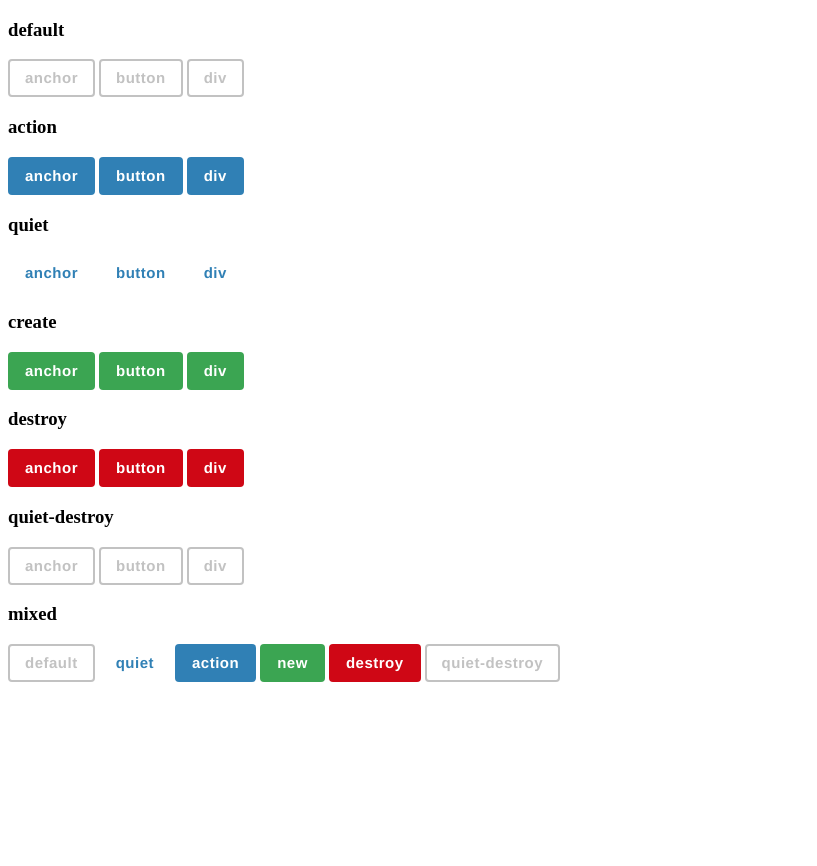
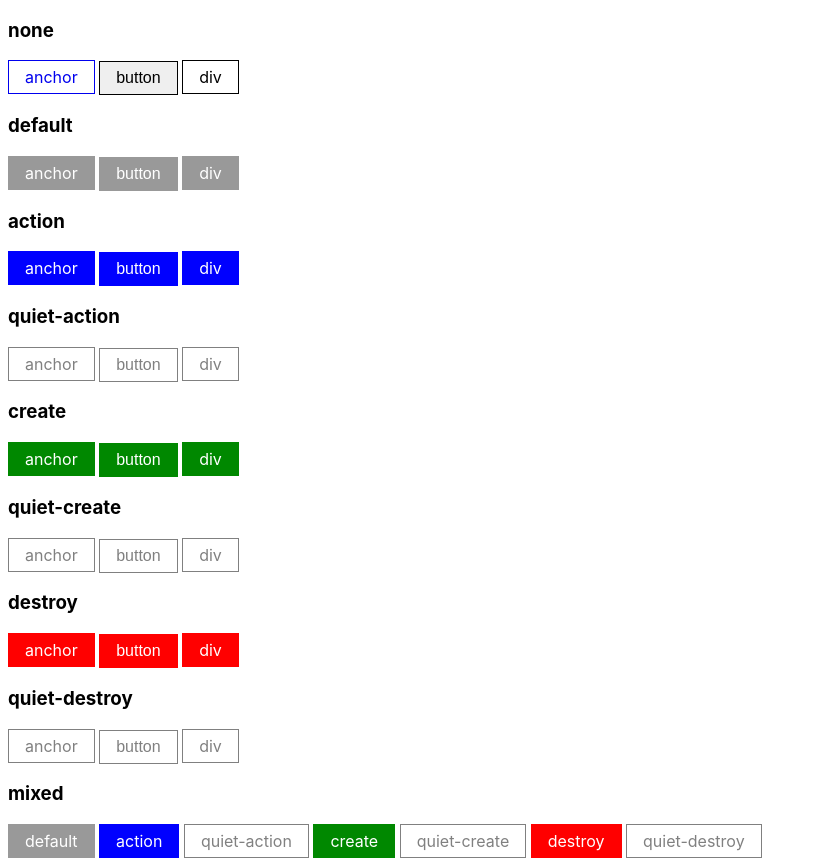
Before and after one commit to chantastic/btn.css, a website: page index.html in a window 1280 px wide. Shown: the whole page, without its empty margins (0-817 px from the left). Before the commit the page ends 800 px from the top, so only its background shows below. Drawn offline with Linux system fonts and the light colour scheme.

Commit message:
rework: back at it again with the minimal btns

```diff
--- a/btn.css
+++ b/btn.css
@@ -1,101 +1,114 @@
+/*! minions.css | MIT License | https://github.com/chantastic/btn.css */
+
 .btn,
 .btn:link,
 .btn:visited {
-  font-size: 15px;
-  font-weight: bold;
-  line-height: 18px;
-
   display: inline-block;
 
-  padding: 8px 15px;
+  border-width: 1px;
+  border-style: solid;
 
-  cursor: pointer;
+  padding: 0 1em;
+
+  font-size: 1em;
+  line-height: 2em;
   text-decoration: none;
-  letter-spacing: .5px;
 }
 
-/* default */
-.btn,
-.btn:link,
-.btn:visited {
-  font-family: helvetica, arial, sans-serif;
 
-  color: hsl(0, 0%, 76%);
-  border: 2px solid;
-  border-radius: 4px;
+.default-btn,
+.default-btn:link,
+.default-btn:visited {
+  color: white;
+  border-color: #999;
+  background-color: #999;
+}
+.default-btn:hover {
+  color: white;
+  border-color: #aaa;
+  background-color: #aaa;
+}
+
+
+.action-btn,
+.action-btn:link,
+.action-btn:visited {
+  color: white;
+  border-color: #00f;
+  background-color: #00f;
+}
+.action-btn:hover {
+  color: white;
+  border-color: #22f;
+  background-color: #44f;
+}
+
+
+.quiet-action-btn,
+.quiet-action-btn:link,
+.quiet-action-btn:visited {
+  color: gray;
+  border-color: gray;
+  background-color: transparent;
+}
+.quiet-action-btn:hover {
+  color: #00f;
+  border-color: #00f;
   background-color: transparent;
 }
 
-.btn:hover {
-  color: hsl(204, 58%, 45%);
-  border-color: hsl(204, 58%, 45%);
+
+.create-btn,
+.create-btn:link,
+.create-btn:visited {
+  color: white;
+  border-color: #080;
+  background-color: #080;
 }
-
-/* quiet */
-.quiet-btn,
-.quiet-btn:link,
-.quiet-btn:visited {
-  color: hsl(204, 58%, 45%);
-  border-color: transparent;
-  background: transparent;
-}
-
-.quiet-btn:hover {
-  border-color: hsl(204, 58%, 45%);
+.create-btn:hover {
+  color: white;
+  border-color: #292;
+  background-color: #292;
 }
 
 
-/* action-btn */
-.action-btn,
-.action-btn:link,
-.action-btn:visited {
-  padding: 10px 17px;
-
+.quiet-create-btn,
+.quiet-create-btn:link,
+.quiet-create-btn:visited {
+  color: gray;
+  border-color: gray;
+  background-color: transparent;
+}
+.quiet-create-btn:hover {
   color: white;
-  border-width: 0;
-  background-color: hsl(204, 58%, 45%);
+  border-color: #080;
+  background-color: #080;
 }
 
-.action-btn:hover
-{
-  color: white;
-  background-color: hsl(204, 58%, 55%);
-}
 
-/* destroy */
 .destroy-btn,
 .destroy-btn:link,
 .destroy-btn:visited {
-  padding: 10px 17px;
-
   color: white;
-  border-width: 0;
-  background-color: hsl(356, 93%, 42%);
+  border-color: #f00;
+  background-color: #f00;
+}
+.destroy-btn:hover {
+  color: white;
+  border--color: #f44;
+  background-color: #f44;
 }
 
-.destroy-btn:hover {
+
+.quiet-destroy-btn,
+.quiet-destroy-btn:link,
+.quiet-destroy-btn:visited {
+  color: gray;
+  border-color: gray;
+  background-color: transparent;
+}
+.quiet-destroy-btn:hover {
   color: white;
-  background-color: hsl(356, 93%, 52%);
+  border-color: #f00;
+  background-color: #f00;
 }
-
-/* quiet-destroy */
-.quiet-destroy-btn:hover {
-  color: hsl(356, 93%, 42%);
-  border-color: hsl(356, 93%, 42%);
-}
-
-/* create */
-.create-btn,
-.create-btn:link,
-.create-btn:visited {
-  padding: 10px 17px;
-
-  color: white;
-  border-width: 0;
-  background-color: hsl(133, 47%, 44%);
-}
-
-.create-btn:hover {
-  color: white;
-  background-color: hsl(133, 47%, 54%);
-}
--- a/index.html
+++ b/index.html
@@ -2,16 +2,25 @@
 <html>
 <head>
   <link rel="stylesheet" href="./btn.css" />
+  <style>
+    .ff-sans { font-family: -apple-system, BlinkMacSystemFont, sans-serif }
+  </style>
 </head>
-<body>
+<body class="ff-sans">
   <section>
-    <div>
-      <h3>default</h3>
+    <h3>none</h3>
 
-      <a href="#" class="btn">anchor</a>
-      <button type="button" class="btn">button</button>
-      <div class="btn">div</div>
-    </div>
+    <a href="#" class="btn">anchor</a>
+    <button type="button" class="btn">button</button>
+    <div class="btn">div</div>
+  </section>
+
+  <section>
+    <h3>default</h3>
+
+    <a href="#" class="default-btn btn">anchor</a>
+    <button type="button" class="default-btn btn">button</button>
+    <div class="default-btn btn">div</div>
   </section>
 
   <section>
@@ -23,11 +32,11 @@
   </section>
 
   <section>
-    <h3>quiet</h3>
+    <h3>quiet-action</h3>
 
-    <a href="#" class="quiet-btn btn">anchor</a>
-    <button type="button" class="quiet-btn btn">button</button>
-    <div class="quiet-btn btn">div</div>
+    <a href="#" class="quiet-action-btn btn">anchor</a>
+    <button type="button" class="quiet-action-btn btn">button</button>
+    <div class="quiet-action-btn btn">div</div>
   </section>
 
   <section>
@@ -36,6 +45,14 @@
     <a href="#" class="create-btn btn">anchor</a>
     <button type="button" class="create-btn btn">button</button>
     <div class="create-btn btn">div</div>
+  </section>
+
+  <section>
+    <h3>quiet-create</h3>
+
+    <a href="#" class="quiet-create-btn btn">anchor</a>
+    <button type="button" class="quiet-create-btn btn">button</button>
+    <div class="quiet-create-btn btn">div</div>
   </section>
 
   <section>
@@ -57,10 +74,11 @@
   <section>
     <h3>mixed</h3>
 
-    <a href="#" class="                  btn">default</a>
-    <a href="#" class="        quiet-btn btn">quiet</a>
+    <a href="#" class="      default-btn btn">default</a>
     <a href="#" class="       action-btn btn">action</a>
-    <a href="#" class="       create-btn btn">new</a>
+    <a href="#" class=" quiet-action-btn btn">quiet-action</a>
+    <a href="#" class="       create-btn btn">create</a>
+    <a href="#" class=" quiet-create-btn btn">quiet-create</a>
     <a href="#" class="      destroy-btn btn">destroy</a>
     <a href="#" class="quiet-destroy-btn btn">quiet-destroy</a>
   </section>
```
